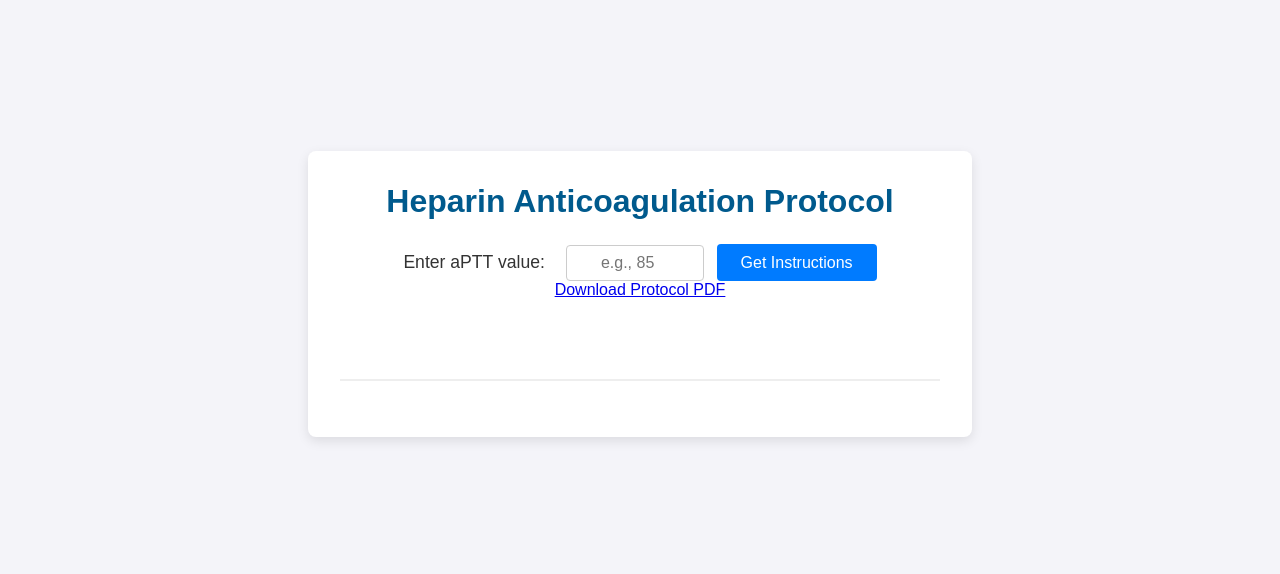
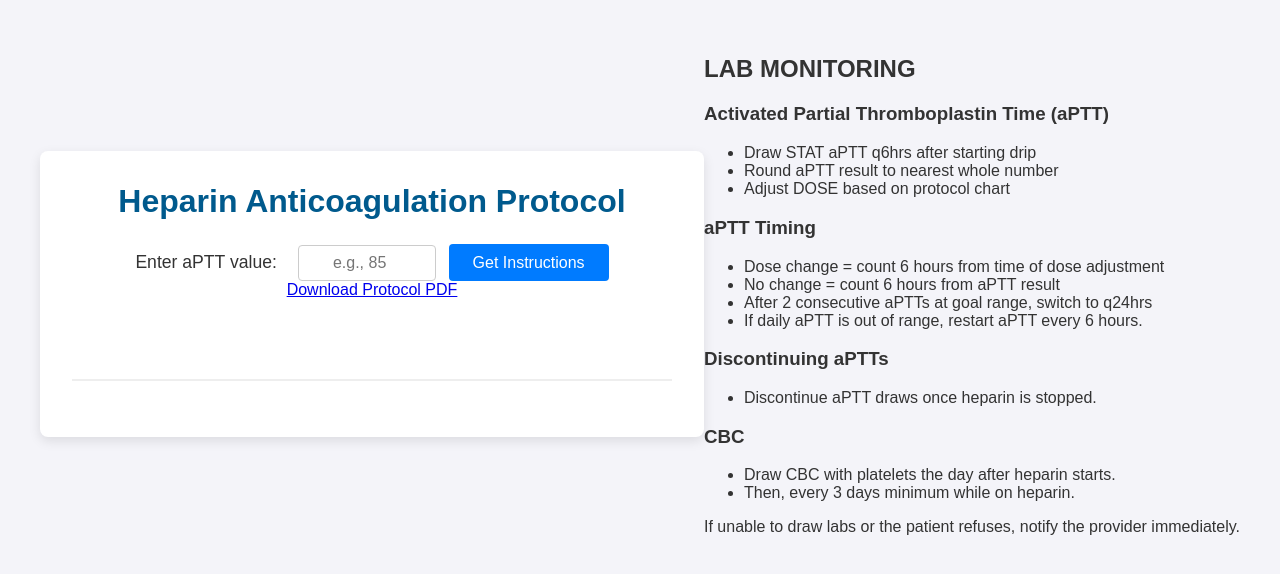
Before and after one commit to banh-bao-ngon/E3, a plain HTML site: page index.html in a window 1280 px wide. Shown: the part 106-680 px from the top of the page. Drawn offline with Linux system fonts and the light colour scheme.

Commit message:
Update index.html

```diff
--- a/index.html
+++ b/index.html
@@ -14,10 +14,47 @@
             <label for="aptt">Enter aPTT value:</label>
             <input type="number" id="aptt" min="0" placeholder="e.g., 85">
             <button onclick="getInstructions()">Get Instructions</button>
-            <br> <a href="heparinQuickGuide-StandardVTE.pdf" download>Download Protocol PDF</a>
+            <br>
+            <a href="heparinQuickGuide-StandardVTE.pdf" download>Download Protocol PDF</a>
         </div>
         <div id="results" class="results-container">
+        </div>
+    </div>
+
+    <div class="lab-monitoring-section">
+        <h2>LAB MONITORING</h2>
+        <div class="lab-monitoring-content">
+            <div class="column">
+                <h3>Activated Partial Thromboplastin Time (aPTT)</h3>
+                <ul>
+                    <li>Draw STAT aPTT q6hrs after starting drip</li>
+                    <li>Round aPTT result to nearest whole number</li>
+                    <li>Adjust DOSE based on protocol chart</li>
+                </ul>
+                <h3>aPTT Timing</h3>
+                <ul>
+                    <li>Dose change = count 6 hours from time of dose adjustment</li>
+                    <li>No change = count 6 hours from aPTT result</li>
+                    <li>After 2 consecutive aPTTs at goal range, switch to q24hrs</li>
+                    <li>If daily aPTT is out of range, restart aPTT every 6 hours.</li>
+                </ul>
             </div>
+            <div class="column">
+                <h3>Discontinuing aPTTs</h3>
+                <ul>
+                    <li>Discontinue aPTT draws once heparin is stopped.</li>
+                </ul>
+                <h3>CBC</h3>
+                <ul>
+                    <li>Draw CBC with platelets the day after heparin starts.</li>
+                    <li>Then, every 3 days minimum while on heparin.</li>
+                </ul>
+                <p class="warning">
+                    <i class="fas fa-exclamation-triangle"></i>
+                    If unable to draw labs or the patient refuses, notify the provider immediately.
+                </p>
+            </div>
+        </div>
     </div>
 
     <script src="heparin.js"></script>
```
